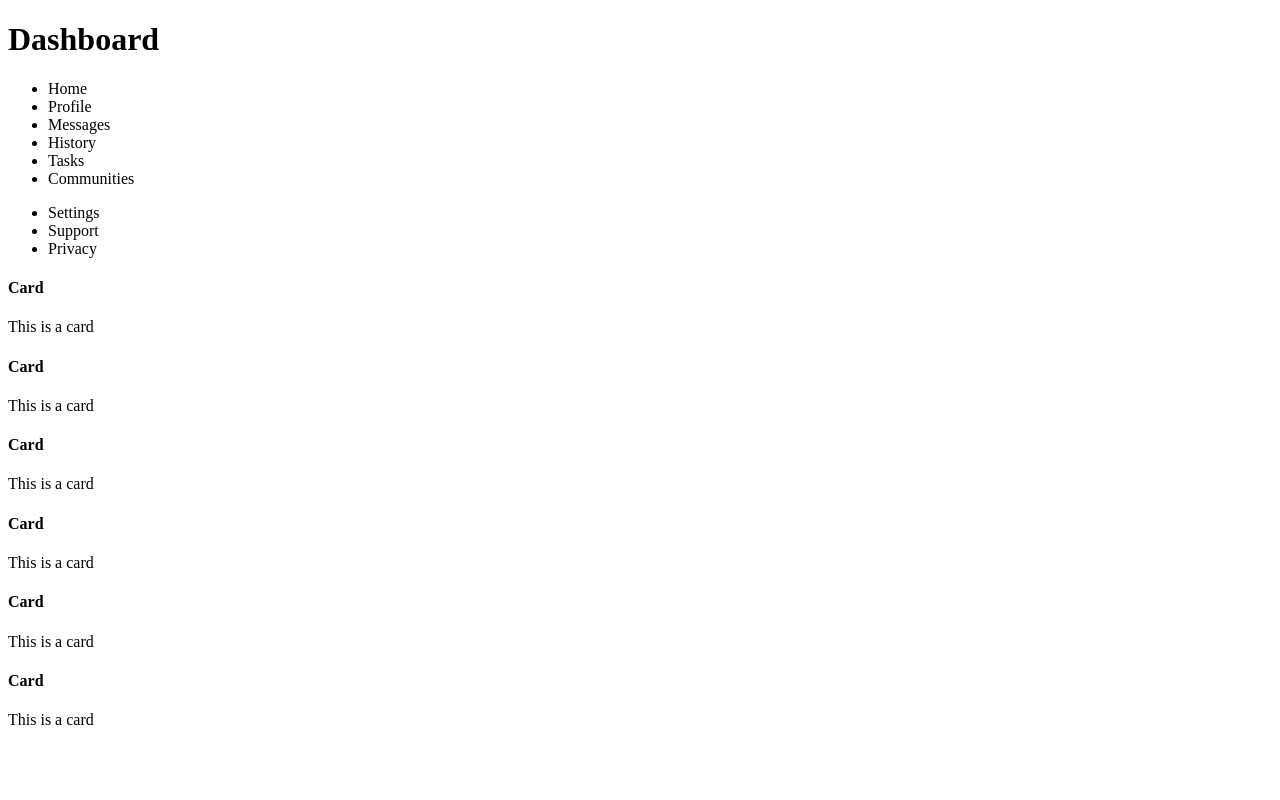
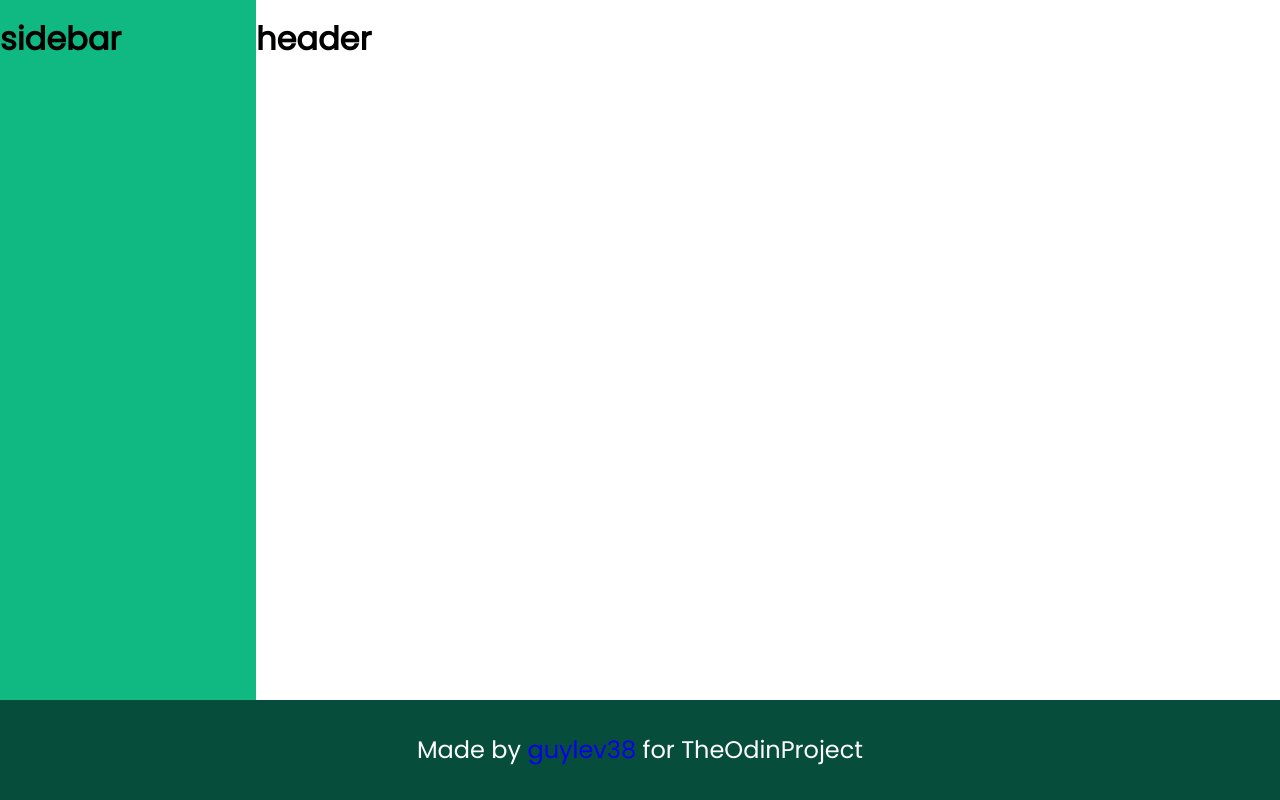
Before and after one commit to guylev38/admin-dashboard, a website: page index.html in a window 1280 px wide. Drawn offline with nearby package versions, Linux system fonts and the light colour scheme.

Commit message:
Added normalize.css

```diff
--- a/index.html
+++ b/index.html
@@ -7,61 +7,21 @@
   <title>Dashboard</title>
 </head>
 <body>
+  <div class="sidebar">
+    <h1>sidebar</h1>
+  </div>
   <div class="header">
-    <div class="upper">
-      <div class="search-bar"></div>
-      <div class="profile"></div>
-    </div>
-    <div class="lower">
-      <div class="greeting"></div>
-      <div class="buttons"></div>
-    </div>
-  </div>
-  <div class="sidebar">
-    <h1>Dashboard</h1>
-    <ul>
-      <li>Home</li>
-      <li>Profile</li>
-      <li>Messages</li>
-      <li>History</li>
-      <li>Tasks</li>
-      <li>Communities</li>
-    </ul>
-    <ul>
-      <li>Settings</li>
-      <li>Support</li>
-      <li>Privacy</li>
-    </ul>
+    <h1>header</h1>
   </div>
   <div class="content">
-    <div class="cards">
-      <div class="card">
-        <h4>Card</h4>
-        <p>This is a card</p>
-      </div>
-      <div class="card">
-        <h4>Card</h4>
-        <p>This is a card</p>
-      </div>
-      <div class="card">
-        <h4>Card</h4>
-        <p>This is a card</p>
-      </div>
-      <div class="card">
-        <h4>Card</h4>
-        <p>This is a card</p>
-      </div>
-      <div class="card">
-        <h4>Card</h4>
-        <p>This is a card</p>
-      </div>
-      <div class="card">
-        <h4>Card</h4>
-        <p>This is a card</p>
-      </div>
-    </div>
+    <div class="cards"></div>
     <div class="annoucements"></div>
     <div class="trending"></div>
   </div>
+  <footer>
+    <p>
+      Made by <a href="https://www.github.com/guylev38">guylev38</a> for TheOdinProject
+    </p>
+  </footer>
 </body>
 </html>
--- /dev/null
+++ b/package.json
@@ -0,0 +1,5 @@
+{
+  "dependencies": {
+    "normalize.css": "^8.0.1"
+  }
+}
--- a/style.css
+++ b/style.css
@@ -0,0 +1,54 @@
+/* FONTS */
+@import url('node_modules/normalize.css/normalize.css');
+@import url('https://fonts.googleapis.com/css2?family=Poppins&display=swap'); /* Poppins */
+
+/* VARIABLES */
+:root{
+  --dark-green: #064e3b;
+  --light-green: #10b981;
+}
+
+
+*{
+  font-family: 'Poppins', sans-serif;
+  margin: 0;
+  padding: 0;
+  box-sizing: border-box;
+}
+
+body{
+  display: grid;
+  grid-template-columns: repeat(5, 1fr);
+  grid-template-rows: repeat(5, 2fr) 1fr;
+  height: 100vh;
+  width: 100vw;
+}
+
+.header{
+  background-color: white;
+  grid-column: 2 / 6;
+}
+
+.sidebar{
+  background-color: var(--light-green);
+  grid-row: 1 / 6;
+}
+
+.content{
+  background-color: orange;
+}
+
+footer{
+  background-color: var(--dark-green);
+  color: white;
+  grid-area: 6 / 1 / 6 / 7;
+  height: 100px;
+  display: flex;
+  justify-content: center;
+  align-items: center;
+  font-size: 24px;
+}
+
+a{
+  text-decoration: none;
+}
```
Also changed, not shown: 1 other file.
